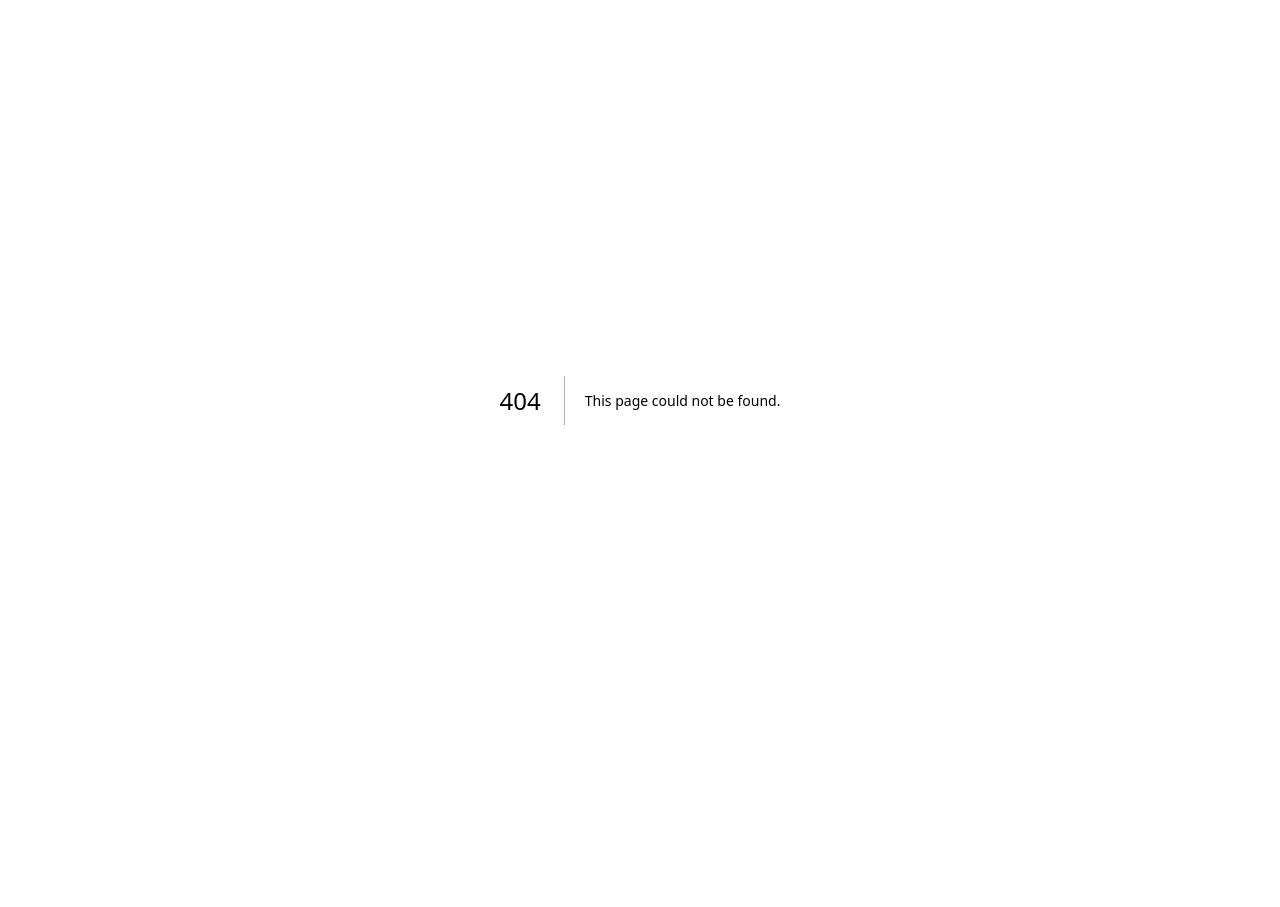
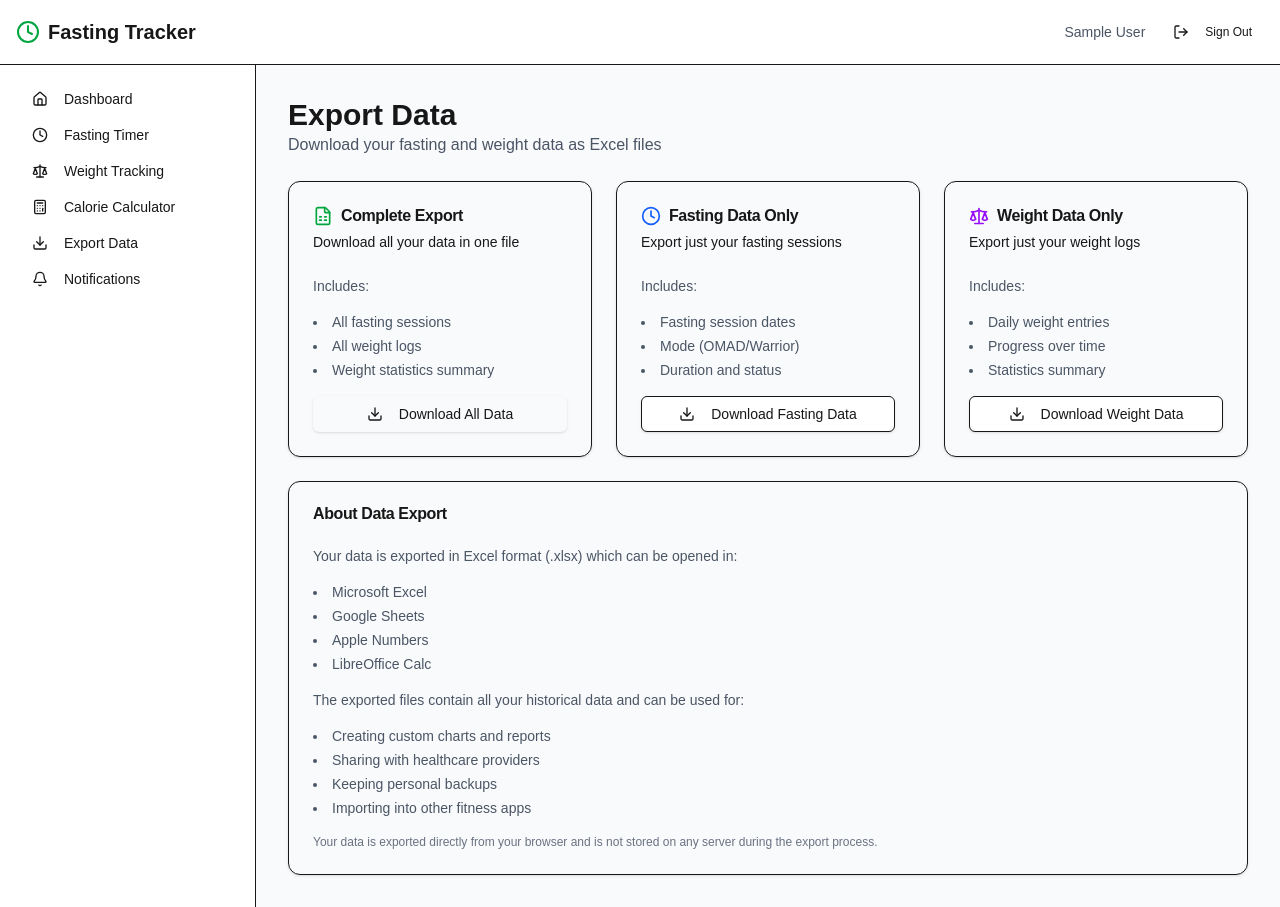
Before and after one commit to Kwenchy11-11/weight-loss-fasting-app, a Next.js app: page /dashboard/export in a window 1280 px wide. Before the commit this address had no page. Before the commit the page ends 800 px from the top, so only its background shows below. Built offline with nearby package versions, Linux system fonts and the light colour scheme; no server answers; sample sign-in values are in the browser's storage.

Commit message:
feat: create Excel export functionality for fasting and weight data

```diff
--- /dev/null
+++ b/app/api/export/route.ts
@@ -0,0 +1,100 @@
+import { NextRequest, NextResponse } from "next/server";
+import { getServerSession } from "next-auth";
+import { authOptions } from "@/lib/auth";
+import { prisma } from "@/lib/prisma";
+import * as XLSX from "xlsx";
+
+export async function GET(req: NextRequest) {
+  try {
+    const session = await getServerSession(authOptions);
+
+    if (!session?.user?.id) {
+      return NextResponse.json({ error: "Unauthorized" }, { status: 401 });
+    }
+
+    const { searchParams } = new URL(req.url);
+    const type = searchParams.get("type") || "all"; // 'all', 'fasting', 'weight'
+
+    const workbook = XLSX.utils.book_new();
+
+    // Fetch fasting sessions
+    if (type === "all" || type === "fasting") {
+      const fastingSessions = await prisma.fastingSession.findMany({
+        where: {
+          userId: session.user.id,
+        },
+        orderBy: {
+          startTime: "desc",
+        },
+      });
+
+      const fastingData = fastingSessions.map((session) => ({
+        Date: session.startTime.toISOString().split("T")[0],
+        Mode: session.mode,
+        "Start Time": session.startTime.toISOString(),
+        "End Time": session.endTime?.toISOString() || "In Progress",
+        "Target Duration (hours)": session.mode === "OMAD" ? 23 : 20,
+        "Actual Duration (minutes)": session.duration || "N/A",
+        Status: session.isActive ? "Active" : "Completed",
+      }));
+
+      const fastingSheet = XLSX.utils.json_to_sheet(fastingData);
+      XLSX.utils.book_append_sheet(workbook, fastingSheet, "Fasting Sessions");
+    }
+
+    // Fetch weight logs
+    if (type === "all" || type === "weight") {
+      const weightLogs = await prisma.weightLog.findMany({
+        where: {
+          userId: session.user.id,
+        },
+        orderBy: {
+          date: "desc",
+        },
+      });
+
+      const weightData = weightLogs.map((log) => ({
+        Date: log.date.toISOString().split("T")[0],
+        Weight: log.weight,
+        Notes: log.notes || "",
+      }));
+
+      const weightSheet = XLSX.utils.json_to_sheet(weightData);
+      XLSX.utils.book_append_sheet(workbook, weightSheet, "Weight Logs");
+
+      // Add summary stats
+      if (weightLogs.length > 0) {
+        const weights = weightLogs.map((log) => log.weight);
+        const stats = {
+          "Total Entries": weightLogs.length,
+          "Starting Weight": weights[weights.length - 1],
+          "Latest Weight": weights[0],
+          "Minimum Weight": Math.min(...weights),
+          "Maximum Weight": Math.max(...weights),
+          "Average Weight": weights.reduce((a, b) => a + b, 0) / weights.length,
+          "Total Change": weights[0] - weights[weights.length - 1],
+        };
+
+        const statsSheet = XLSX.utils.json_to_sheet([stats]);
+        XLSX.utils.book_append_sheet(workbook, statsSheet, "Weight Stats");
+      }
+    }
+
+    // Generate buffer
+    const buffer = XLSX.write(workbook, { type: "buffer", bookType: "xlsx" });
+
+    // Return as downloadable file
+    return new NextResponse(buffer, {
+      headers: {
+        "Content-Type": "application/vnd.openxmlformats-officedocument.spreadsheetml.sheet",
+        "Content-Disposition": `attachment; filename="fasting-data-${new Date().toISOString().split("T")[0]}.xlsx"`,
+      },
+    });
+  } catch (error) {
+    console.error("Error exporting data:", error);
+    return NextResponse.json(
+      { error: "Failed to export data" },
+      { status: 500 }
+    );
+  }
+}
--- /dev/null
+++ b/app/dashboard/export/page.tsx
@@ -0,0 +1,171 @@
+"use client";
+
+import { useState } from "react";
+import { Card, CardContent, CardDescription, CardHeader, CardTitle } from "@/components/ui/card";
+import { Button } from "@/components/ui/button";
+import { Download, FileSpreadsheet, Clock, Scale } from "lucide-react";
+
+export default function ExportPage() {
+  const [downloading, setDownloading] = useState<string | null>(null);
+
+  const downloadFile = async (type: string) => {
+    setDownloading(type);
+    try {
+      const response = await fetch(`/api/export?type=${type}`);
+
+      if (!response.ok) {
+        throw new Error("Download failed");
+      }
+
+      const blob = await response.blob();
+      const url = window.URL.createObjectURL(blob);
+      const a = document.createElement("a");
+      a.href = url;
+      a.download = `fasting-data-${type}-${new Date().toISOString().split("T")[0]}.xlsx`;
+      document.body.appendChild(a);
+      a.click();
+      window.URL.revokeObjectURL(url);
+      document.body.removeChild(a);
+    } catch (error) {
+      console.error("Error downloading file:", error);
+      alert("Failed to download file. Please try again.");
+    }
+    setDownloading(null);
+  };
+
+  return (
+    <div className="space-y-6">
+      <div>
+        <h1 className="text-3xl font-bold">Export Data</h1>
+        <p className="text-gray-600">Download your fasting and weight data as Excel files</p>
+      </div>
+
+      <div className="grid grid-cols-1 md:grid-cols-3 gap-6">
+        {/* Export All */}
+        <Card>
+          <CardHeader>
+            <CardTitle className="flex items-center gap-2">
+              <FileSpreadsheet className="h-5 w-5 text-green-600" />
+              Complete Export
+            </CardTitle>
+            <CardDescription>
+              Download all your data in one file
+            </CardDescription>
+          </CardHeader>
+          <CardContent className="space-y-4">
+            <p className="text-sm text-gray-600">
+              Includes:
+            </p>
+            <ul className="text-sm text-gray-600 space-y-1 list-disc list-inside">
+              <li>All fasting sessions</li>
+              <li>All weight logs</li>
+              <li>Weight statistics summary</li>
+            </ul>
+            <Button
+              onClick={() => downloadFile("all")}
+              disabled={downloading === "all"}
+              className="w-full"
+            >
+              <Download className="mr-2 h-4 w-4" />
+              {downloading === "all" ? "Downloading..." : "Download All Data"}
+            </Button>
+          </CardContent>
+        </Card>
+
+        {/* Export Fasting Only */}
+        <Card>
+          <CardHeader>
+            <CardTitle className="flex items-center gap-2">
+              <Clock className="h-5 w-5 text-blue-600" />
+              Fasting Data Only
+            </CardTitle>
+            <CardDescription>
+              Export just your fasting sessions
+            </CardDescription>
+          </CardHeader>
+          <CardContent className="space-y-4">
+            <p className="text-sm text-gray-600">
+              Includes:
+            </p>
+            <ul className="text-sm text-gray-600 space-y-1 list-disc list-inside">
+              <li>Fasting session dates</li>
+              <li>Mode (OMAD/Warrior)</li>
+              <li>Duration and status</li>
+            </ul>
+            <Button
+              onClick={() => downloadFile("fasting")}
+              disabled={downloading === "fasting"}
+              variant="outline"
+              className="w-full"
+            >
+              <Download className="mr-2 h-4 w-4" />
+              {downloading === "fasting" ? "Downloading..." : "Download Fasting Data"}
+            </Button>
+          </CardContent>
+        </Card>
+
+        {/* Export Weight Only */}
+        <Card>
+          <CardHeader>
+            <CardTitle className="flex items-center gap-2">
+              <Scale className="h-5 w-5 text-purple-600" />
+              Weight Data Only
+            </CardTitle>
+            <CardDescription>
+              Export just your weight logs
+            </CardDescription>
+          </CardHeader>
+          <CardContent className="space-y-4">
+            <p className="text-sm text-gray-600">
+              Includes:
+            </p>
+            <ul className="text-sm text-gray-600 space-y-1 list-disc list-inside">
+              <li>Daily weight entries</li>
+              <li>Progress over time</li>
+              <li>Statistics summary</li>
+            </ul>
+            <Button
+              onClick={() => downloadFile("weight")}
+              disabled={downloading === "weight"}
+              variant="outline"
+              className="w-full"
+            >
+              <Download className="mr-2 h-4 w-4" />
+              {downloading === "weight" ? "Downloading..." : "Download Weight Data"}
+            </Button>
+          </CardContent>
+        </Card>
+      </div>
+
+      {/* Info Card */}
+      <Card>
+        <CardHeader>
+          <CardTitle>About Data Export</CardTitle>
+        </CardHeader>
+        <CardContent className="space-y-4 text-sm text-gray-600">
+          <p>
+            Your data is exported in Excel format (.xlsx) which can be opened in:
+          </p>
+          <ul className="list-disc list-inside space-y-1">
+            <li>Microsoft Excel</li>
+            <li>Google Sheets</li>
+            <li>Apple Numbers</li>
+            <li>LibreOffice Calc</li>
+          </ul>
+          <p>
+            The exported files contain all your historical data and can be used for:
+          </p>
+          <ul className="list-disc list-inside space-y-1">
+            <li>Creating custom charts and reports</li>
+            <li>Sharing with healthcare providers</li>
+            <li>Keeping personal backups</li>
+            <li>Importing into other fitness apps</li>
+          </ul>
+          <p className="text-xs text-gray-500 mt-4">
+            Your data is exported directly from your browser and is not stored on any server during the export process.
+          </p>
+        </CardContent>
+      </Card>
+    </div>
+  );
+}
```
